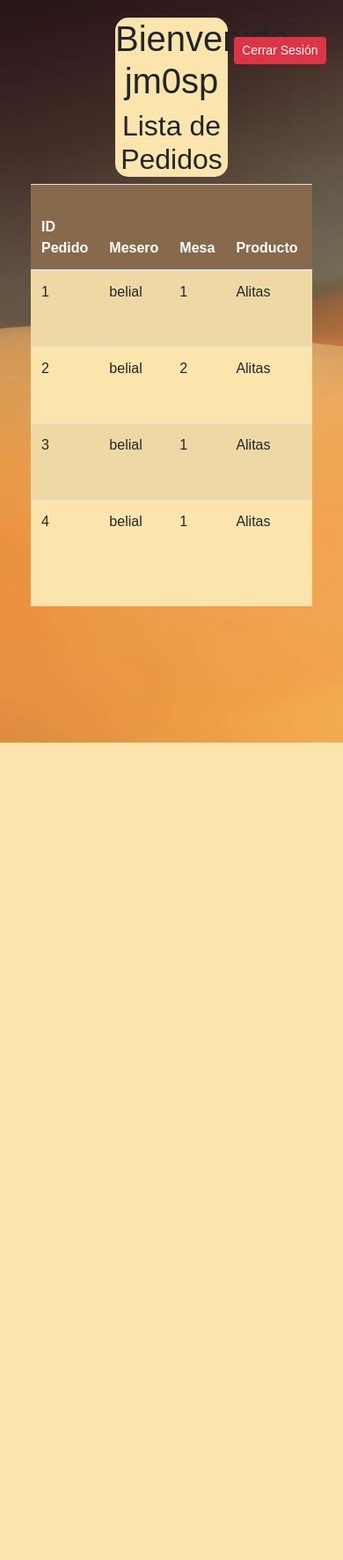
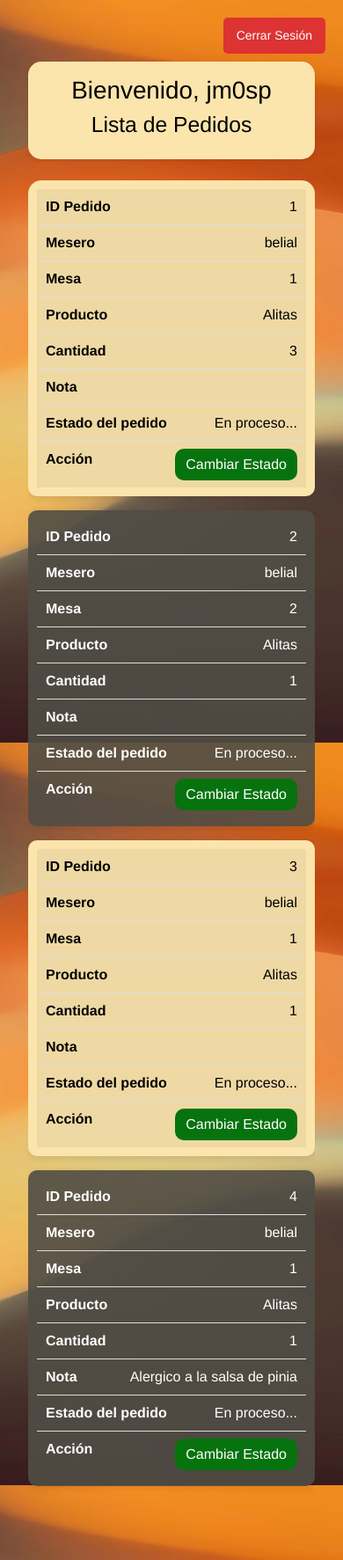
Before and after one commit to Juandoqg/Restaurante, a Django app: page /chef/ in a window 390 px wide. Shown: the whole page at 88% size. Before the commit the page ends 844 px from the top, so only its background shows below. Run offline with Django 5.2, Linux system fonts and the light colour scheme; a user stored in the database is signed in; data comes from the database, SQL or seed files in the repository; some libraries are stand-ins or nearby versions.

Commit message:
Actualizacion del frame Chef para hacer responsive

```diff
--- a/myapp/static/css/chef.css
+++ b/myapp/static/css/chef.css
@@ -1,121 +1,125 @@
 body {
-    font-family:sans-serif;
+    font-family: 'Helvetica Neue', sans-serif;
     margin: 0;
     padding: 20px;
-    background-image:url('../img/Fondo.jpg');
+    background-image: url('../img/Fondo.jpg');
+    background-size: cover;
+    background-attachment: fixed;
 }
 
 .titulos {
     text-align: center;
-    border-radius: 15px; /* Incrementé el radio para que los bordes sean más redondeados */
+    border-radius: 15px;
     background-color: #fbe5ad;
-    width: 40%;
-    margin: 0 auto; /* Para centrar horizontalmente */
+    width: 100%;
+    max-width: 600px;
+    margin: 0 auto;
+    color: black;
+}
+
+.head-tabla {
+    background-color: #87694c; /* Dark background for header */
+    color: white;
+    text-align: center;
+}
+
+.table-hover tbody tr:hover {
+    background-color: rgba(128, 128, 128, 0.2); /* Light gray hover effect */
+    transition: transform 0.3s ease-in-out, box-shadow 0.3s ease-in-out;
+    transform: translateY(-5px);
+    box-shadow: 0 10px 20px rgba(0, 0, 0, 0.3);
+}
+
+.table-striped tbody tr:nth-of-type(odd) {
+    background-color: #fbe5ad;
+    color: black; /* Light gray stripe for odd rows */
+}
+
+.table {
+    border-radius: 15px;
+    overflow: hidden; /* Ensures rounded corners are visible */
+    background-color: #eed9a4; /* Black background for the table */
+    color: black; /* White text color */
+    margin: 0 auto; /* Center the table */
+}
+
+.table td, .table th {
+    vertical-align: middle;
+    padding: 15px 20px;
+    text-align: center;
+}
+
+.table thead th {
+    border-bottom: 2px solid #ffffff;
+}
+
+#botones {
+    background-color: #07730e; /* Dark background for buttons */
+    border: none;
+    color: white;
+    border-radius: 10px;
+}
+
+#botones:hover {
+    background-color: #3fa82a; /* Slightly lighter hover effect for buttons */
+}
+
+.logout {
+    position: fixed;
+    right: 20px;
+    top: 20px;
+    border: none;
+    border-radius: 5px; /* Bordes redondeados */
+    padding: 10px 15px;
+    background-color: #d33;
+    color: white;
+    z-index: 1000;
 }
 
 
-.head-tabla{
-    background-color: #87694c;
-    color: white;
-}
-
-.tablaItems{
-    background-color: #fbe5ad;
-    border-radius: 30px;
-}
-
-#botones{
-    background-color: #87694c;
-}
-
-.logout{
-    position: absolute;
-    right:5%;
-    top: 5%;
-}
-/* Estilos anteriores con css (Se cambiaron a boostrap)
-
-.container {
-    max-width: 800px;
-    margin: 0 auto;
-}
-
-h1 {
-    text-align: center;
-    color: #333;
-}
-
-table {
-    width: 100%;
-    border-collapse: collapse;
-    margin-top: 20px;
-}
-
-th, td {
-    padding: 12px;
-    text-align: left;
-    border-bottom: 1px solid #ddd;
-}
-
-th {
-    background-color: #f2f2f2;
-    color: #333;
-}
-
-tr:hover {
-    background-color: #f9f9f9;
-}
-
-.button {
-    display: inline-block;
-    padding: 10px 20px;
-    background-color: #4CAF50;
-    color: white;
-    text-align: center;
-    text-decoration: none;
-    border: none;
-    border-radius: 5px;
-    cursor: pointer;
-    transition: background-color 0.3s;
-}
-
-.button:hover {
-    background-color: #45a049;
-}
-
-
-@media screen and (max-width: 600px) {
-    table {
-        border: 0;
+@media (max-width: 767px) {
+    .titulos {
+       margin-top: 50px;
+    }
+    .table-responsive {
+        display: block;
+        width: 100%;
+        overflow-x: auto;
     }
 
-    table thead {
+    .table {
+        background-color: transparent;
+    }
+
+    .table thead {
         display: none;
     }
 
-    table tr {
-        border-bottom: 3px solid #ddd;
+    .table tr {
         display: block;
-        margin-bottom: 10px;
+        margin-bottom: 1rem;
+        background-color: rgba(80, 77, 69, 0.9); /* Light blue background for mobile cards */
+        border-radius: 10px;
+        box-shadow: 0 2px 8px rgba(0, 0, 0, 0.1);
+        padding: 10px;
+        color: white;
     }
 
-    table td {
-        border-bottom: none;
-        display: block;
-        text-align: right;
+    .table td {
+        display: flex;
+        justify-content: space-between;
+        font-size: 1rem;
+        border-bottom: 1px solid #ddd;
+        padding: 8px 10px;
     }
 
-    table td:last-child {
-        border-bottom: 3px solid #ddd;
+    .table td::before {
+        content: attr(data-label);
+        font-weight: bold;
+        margin-right: 10px;
     }
 
-    table td:before {
-        content: attr(data-label);
-        font-weight: bold;
-        text-transform: uppercase;
-        margin-bottom: 5px;
-        display: block;
+    .table td:last-child {
+        border-bottom: 0;
     }
 }
-
-*/
--- /dev/null
+++ b/myapp/static/js/cambiar_estado.js
@@ -0,0 +1,31 @@
+document.addEventListener('DOMContentLoaded', function() {
+    document.querySelectorAll('.cambiar-estado-form').forEach(function(form) {
+        form.addEventListener('submit', function(event) {
+            event.preventDefault();
+            var estado = form.closest('tr').querySelector('.estado-pedido').textContent.trim();
+            var nuevoEstado = estado === 'Listo' ? 'En proceso...' : 'Listo';
+            Swal.fire({
+                title: '¿Estás seguro?',
+                text: `Cambiar el estado del pedido a "${nuevoEstado}"`,
+                icon: 'warning',
+                showCancelButton: true,
+                confirmButtonColor: '#3085d6',
+                cancelButtonColor: '#d33',
+                confirmButtonText: 'Sí, cambiar estado',
+                cancelButtonText: 'Cancelar'
+            }).then((result) => {
+                if (result.isConfirmed) {
+                    form.submit();
+                    Swal.fire({
+                        title: 'Estado cambiado',
+                        text: `El estado del pedido ha sido cambiado a "${nuevoEstado}"`,
+                        icon: 'success',
+                        timer: 20000, // Total duration set to 20 seconds (20000 milliseconds)
+                        timerProgressBar: true,
+                        showConfirmButton: false
+                    });
+                }
+            });
+        });
+    });
+});
--- a/myapp/templates/chef.html
+++ b/myapp/templates/chef.html
@@ -6,20 +6,21 @@
     <meta charset="UTF-8">
     <meta name="viewport" content="width=device-width, initial-scale=1.0">
     <title>Lista de Pedidos</title>
-    <link rel="stylesheet" href="https://stackpath.bootstrapcdn.com/bootstrap/4.5.2/css/bootstrap.min.css">
-    <link rel="stylesheet" type="text/css" href="{% static 'css/chef.css' %}" />
-    <!-- Si tienes estilos propios, agrégalos después de Bootstrap -->
+    <link href="https://stackpath.bootstrapcdn.com/bootstrap/5.0.0-beta3/css/bootstrap.min.css" rel="stylesheet">
+    <link rel="stylesheet" type="text/css" href="{% static 'css/chef.css' %}">
+    <script src="https://cdn.jsdelivr.net/npm/sweetalert2@10"></script>
 </head>
 
 <body>
-    <div class="container">
-        <a href="{% url 'signout' %}" class="btn btn-danger btn-sm logout">Cerrar Sesión</a>
-        <div class="titulos">
+    <div class="container my-5">
+        <a href="{% url 'signout' %}" class="btn btn-danger btn-sm logout float-button">Cerrar Sesión</a>
+        <div class="titulos p-3 mb-4 shadow-sm">
             <h1>Bienvenido, {{ usuario.username }}</h1>
             <h2>Lista de Pedidos</h2>
         </div>
+        <div class="d-flex justify-content-center">
             <div class="table-responsive">
-            <table class="table table-striped">
+                <table class="table table-hover table-centered table-striped">
                     <thead class="head-tabla">
                         <tr>
                             <th>ID Pedido</th>
@@ -35,19 +36,15 @@
                     <tbody class="tablaItems">
                         {% for pedido in pedidos %}
                         <tr>
-                        <td>{{ pedido.idPedido }}</td>
-                        <td>{{ pedido.idMesero.username }}</td>
-                        <td>{{ pedido.mesa.numero }}</td>
-                        <td>{{ pedido.idProducto.nombre }}</td>
-                        <td>{{ pedido.cantidad }}</td>
-                        <td>{{ pedido.nota }}</td>
-                        {% if pedido.hecho  %}
-                        <td>Listo</td>
-                        {% else %}
-                        <td>En proceso...</td>
-                        {% endif%}
-                        <td>
-                            <form method="POST" action="{% url 'cambiar_estado_pedido' pedido.idPedido %}">
+                            <td data-label="ID Pedido">{{ pedido.idPedido }}</td>
+                            <td data-label="Mesero">{{ pedido.idMesero.username }}</td>
+                            <td data-label="Mesa">{{ pedido.mesa.numero }}</td>
+                            <td data-label="Producto">{{ pedido.idProducto.nombre }}</td>
+                            <td data-label="Cantidad">{{ pedido.cantidad }}</td>
+                            <td data-label="Nota">{{ pedido.nota }}</td>
+                            <td data-label="Estado del pedido" class="estado-pedido">{{ pedido.hecho|yesno:"Listo,En proceso..." }}</td>
+                            <td data-label="Acción">
+                                <form method="POST" action="{% url 'cambiar_estado_pedido' pedido.idPedido %}" class="cambiar-estado-form">
                                     {% csrf_token %}
                                     <button type="submit" class="btn btn-primary" id="botones">Cambiar Estado</button>
                                 </form>
@@ -58,10 +55,11 @@
                 </table>
             </div>
         </div>
-    <!-- Si tienes scripts de Bootstrap o propios, agrégalos después de cerrar el cuerpo -->
-    <script src="https://code.jquery.com/jquery-3.5.1.slim.min.js"></script>
-    <script src="https://cdn.jsdelivr.net/npm/@popperjs/core@2.5.4/dist/umd/popper.min.js"></script>
-    <script src="https://stackpath.bootstrapcdn.com/bootstrap/4.5.2/js/bootstrap.min.js"></script>
+    </div>
+
+    <script src="https://cdn.jsdelivr.net/npm/@popperjs/core@2.9.3/dist/umd/popper.min.js"></script>
+    <script src="https://stackpath.bootstrapcdn.com/bootstrap/5.0.0-beta3/js/bootstrap.min.js"></script>
+    <script src="{% static 'js/cambiar_estado.js' %}"></script>
 </body>
 
 </html>
```
Lines whose indentation alone changed are shown as unchanged.
